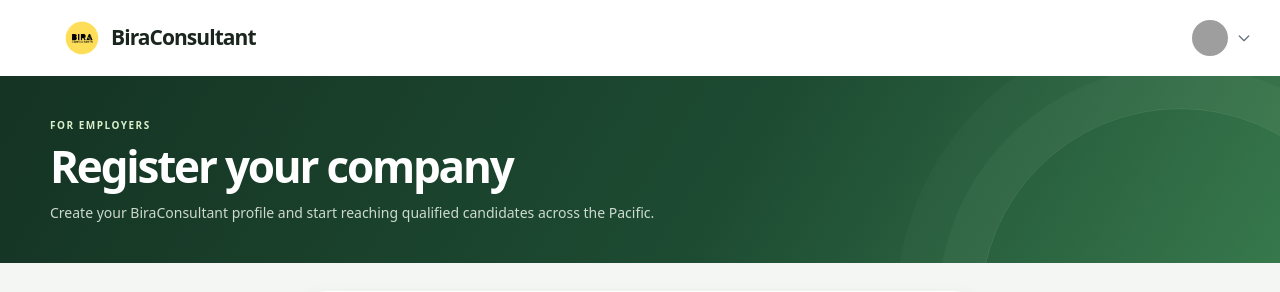
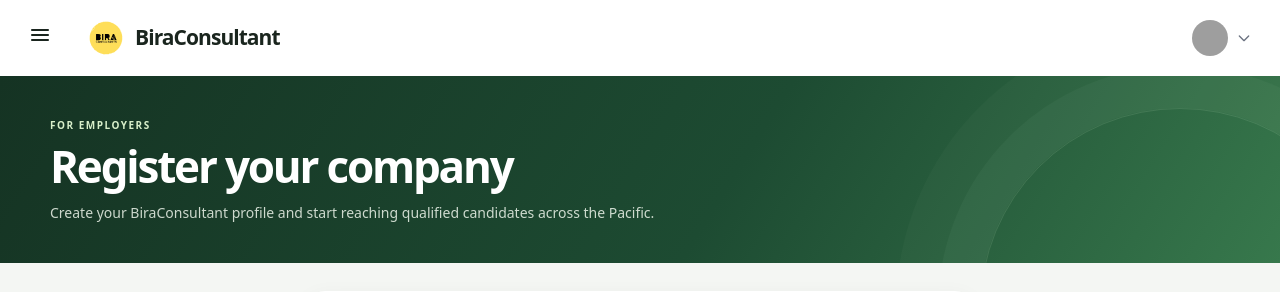
Before and after one commit to casndrih/BiraConsultant, a Laravel app: page /company/register in a window 1280 px wide. Shown: the top 292 px of the page. Run offline with Laravel 12, Linux system fonts and the light colour scheme; the visitor is signed in with stand-in values (Sample User, id 1); data that the repository does not hold is empty; some web fonts are replaced; grey boxes are pictures that could not be loaded.

Commit message:
Add company hover popovers and Material Symbols navigation

```diff
--- a/resources/views/admin/jobs/index.blade.php
+++ b/resources/views/admin/jobs/index.blade.php
@@ -80,7 +80,7 @@
                                     src="{{ $job->company->logo ?? asset('/images/users/userpro.png') }}"
                                     alt="Company image" onerror="this.onerror=null;this.src='{{ asset('/images/providers/default.png') }}';">
                                     <div class="text-base font-semibold text-black dark:text-white">
-                                        {{ $job->company->name ?? 'Unknown Company' }}
+                                        @if($job->company) @include('components.company-popover', ['company' => $job->company]) @else Unknown Company @endif
                                     </div>
                                 </div>
                             </td>
--- a/resources/views/components/company-card.blade.php
+++ b/resources/views/components/company-card.blade.php
@@ -24,7 +24,7 @@
         </div>
         <div class="qj-company-card__identity">
             <span class="qj-company-card__eyebrow">Hiring on BiraConsultant</span>
-            <h3><a href="{{ route('company.detail', $company->slug) }}">{{ $company->name }}</a></h3>
+            <h3>@include('components.company-popover', ['company' => $company])</h3>
             @if($companyLocation)
                 <p class="qj-company-card__location">
                     <svg viewBox="0 0 24 24" fill="none" stroke="currentColor" stroke-width="1.8" aria-hidden="true">
--- a/resources/views/components/job-card.blade.php
+++ b/resources/views/components/job-card.blade.php
@@ -22,7 +22,7 @@
         </div>
 
         <div class="qj-job-card__heading">
-            <p class="qj-job-card__company">{{ $companyName }}</p>
+            <p class="qj-job-card__company">@if($company) @include('components.company-popover', ['company' => $company]) @else {{ $companyName }} @endif</p>
             <h3 class="qj-job-card__title">
                 <a href="{{ route('job.detail', $job->slug) }}">{{ $job->title }}</a>
             </h3>
--- a/resources/views/layouts/header.blade.php
+++ b/resources/views/layouts/header.blade.php
@@ -1,3 +1,8 @@
+<!-- Google Material Symbols used by the site navigation -->
+<link rel="preconnect" href="https://fonts.googleapis.com">
+<link rel="preconnect" href="https://fonts.gstatic.com" crossorigin>
+<link href="https://fonts.googleapis.com/css2?family=Material+Symbols+Rounded:opsz,wght,FILL,GRAD@20..48,400,0,0" rel="stylesheet">
+
 <!-- Header -->
 <header class="qj-toolbar text-gray-900 dark:text-white">
     <div class="qj-toolbar__inner">
@@ -9,9 +14,7 @@
                         data-drawer-show="qj-navigation-drawer"
                         aria-controls="qj-navigation-drawer"
                         aria-label="Open navigation menu">
-                    <svg viewBox="0 0 24 24" fill="none" aria-hidden="true" xmlns="http://www.w3.org/2000/svg">
-                        <path d="M4 6h16M4 12h16M4 18h16" stroke="currentColor" stroke-width="2" stroke-linecap="round"/>
-                    </svg>
+                    <span class="material-symbols-rounded qj-nav-material-icon" aria-hidden="true">menu</span>
                 </button>
                 <a href="{{ route('home') }}" class="qj-brand" aria-label="BiraConsultant home">
                     <span class="qj-brand__mark">
@@ -119,32 +122,30 @@
                     data-drawer-hide="qj-navigation-drawer"
                     aria-controls="qj-navigation-drawer"
                     aria-label="Close navigation menu">
-                <svg viewBox="0 0 24 24" fill="none" aria-hidden="true" xmlns="http://www.w3.org/2000/svg">
-                    <path d="m6 6 12 12M18 6 6 18" stroke="currentColor" stroke-width="2" stroke-linecap="round"/>
-                </svg>
+                <span class="material-symbols-rounded qj-nav-material-icon" aria-hidden="true">close</span>
             </button>
         </div>
 
         <p class="qj-navigation-drawer__eyebrow">Explore</p>
         <nav class="qj-navigation-drawer__nav" aria-label="Main navigation">
             <a href="{{ route('home') }}" class="qj-drawer-link {{ request()->routeIs('home') ? 'is-active' : '' }}">
-                <svg viewBox="0 0 24 24" fill="none" aria-hidden="true"><path d="m3 10 9-7 9 7v10a1 1 0 0 1-1 1h-5v-7H9v7H4a1 1 0 0 1-1-1V10Z" stroke="currentColor" stroke-width="1.8" stroke-linejoin="round"/></svg>
+                <span class="material-symbols-rounded qj-drawer-material-icon" aria-hidden="true">home</span>
                 <span>Home</span>
             </a>
             <a href="{{ route('jobs') }}" class="qj-drawer-link {{ request()->routeIs('jobs', 'job.*') ? 'is-active' : '' }}">
-                <svg viewBox="0 0 24 24" fill="none" aria-hidden="true"><rect x="3" y="7" width="18" height="14" rx="2" stroke="currentColor" stroke-width="1.8"/><path d="M8 7V5a2 2 0 0 1 2-2h4a2 2 0 0 1 2 2v2M3 12h18M10 12v2h4v-2" stroke="currentColor" stroke-width="1.8" stroke-linejoin="round"/></svg>
+                <span class="material-symbols-rounded qj-drawer-material-icon" aria-hidden="true">work</span>
                 <span>Jobs</span>
             </a>
             <a href="{{ route('companies') }}" class="qj-drawer-link {{ request()->routeIs('companies', 'company.detail') ? 'is-active' : '' }}">
-                <svg viewBox="0 0 24 24" fill="none" aria-hidden="true"><path d="M3 21h18M5 21V5l7-2v18M19 21V9l-7-2M8 8v.01M8 12v.01M8 16v.01M15 12v.01M15 16v.01" stroke="currentColor" stroke-width="1.8" stroke-linecap="round" stroke-linejoin="round"/></svg>
+                <span class="material-symbols-rounded qj-drawer-material-icon" aria-hidden="true">business</span>
                 <span>Companies</span>
             </a>
             <a href="{{ route('blog') }}" class="qj-drawer-link {{ request()->routeIs('blog', 'blog.*') ? 'is-active' : '' }}">
-                <svg viewBox="0 0 24 24" fill="none" aria-hidden="true"><path d="M5 3h11l3 3v15H5a2 2 0 0 1-2-2V5a2 2 0 0 1 2-2Z" stroke="currentColor" stroke-width="1.8" stroke-linejoin="round"/><path d="M8 10h8M8 14h8M8 18h5M16 3v4h4" stroke="currentColor" stroke-width="1.8" stroke-linecap="round"/></svg>
+                <span class="material-symbols-rounded qj-drawer-material-icon" aria-hidden="true">article</span>
                 <span>Blog</span>
             </a>
             <a href="{{ route('contact') }}" class="qj-drawer-link {{ request()->routeIs('contact') ? 'is-active' : '' }}">
-                <svg viewBox="0 0 24 24" fill="none" aria-hidden="true"><path d="M4 5h16v14H4z" stroke="currentColor" stroke-width="1.8" stroke-linejoin="round"/><path d="m4 7 8 6 8-6" stroke="currentColor" stroke-width="1.8" stroke-linejoin="round"/></svg>
+                <span class="material-symbols-rounded qj-drawer-material-icon" aria-hidden="true">mail</span>
                 <span>Contact</span>
             </a>
         </nav>
@@ -152,7 +153,7 @@
         @guest
             <section class="qj-drawer-guest">
                 <div class="qj-drawer-guest__icon" aria-hidden="true">
-                    <svg viewBox="0 0 24 24" fill="none"><path d="M20 21a8 8 0 0 0-16 0M12 12a4 4 0 1 0 0-8 4 4 0 0 0 0 8Z" stroke="currentColor" stroke-width="1.8" stroke-linecap="round"/></svg>
+                    <span class="material-symbols-rounded qj-drawer-material-icon" aria-hidden="true">account_circle</span>
                 </div>
                 <h2>Welcome to BiraConsultant</h2>
                 <p>Sign in to manage your profile, applications and account.</p>
```
Also changed, not shown: resources/css/biraconsultant-theme.css (+33 -0 lines), resources/views/components/company-popover.blade.php (added, +47 -0 lines).
